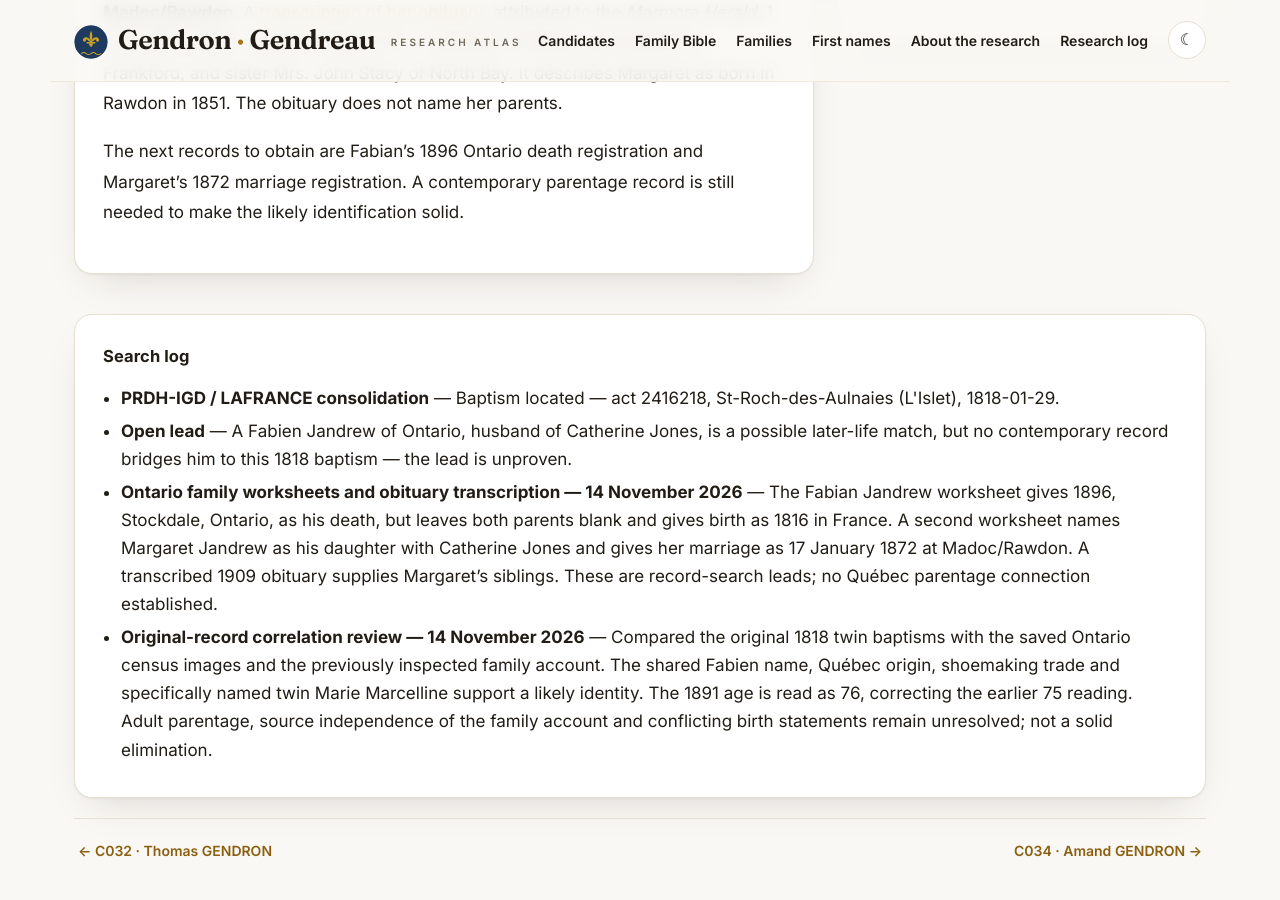
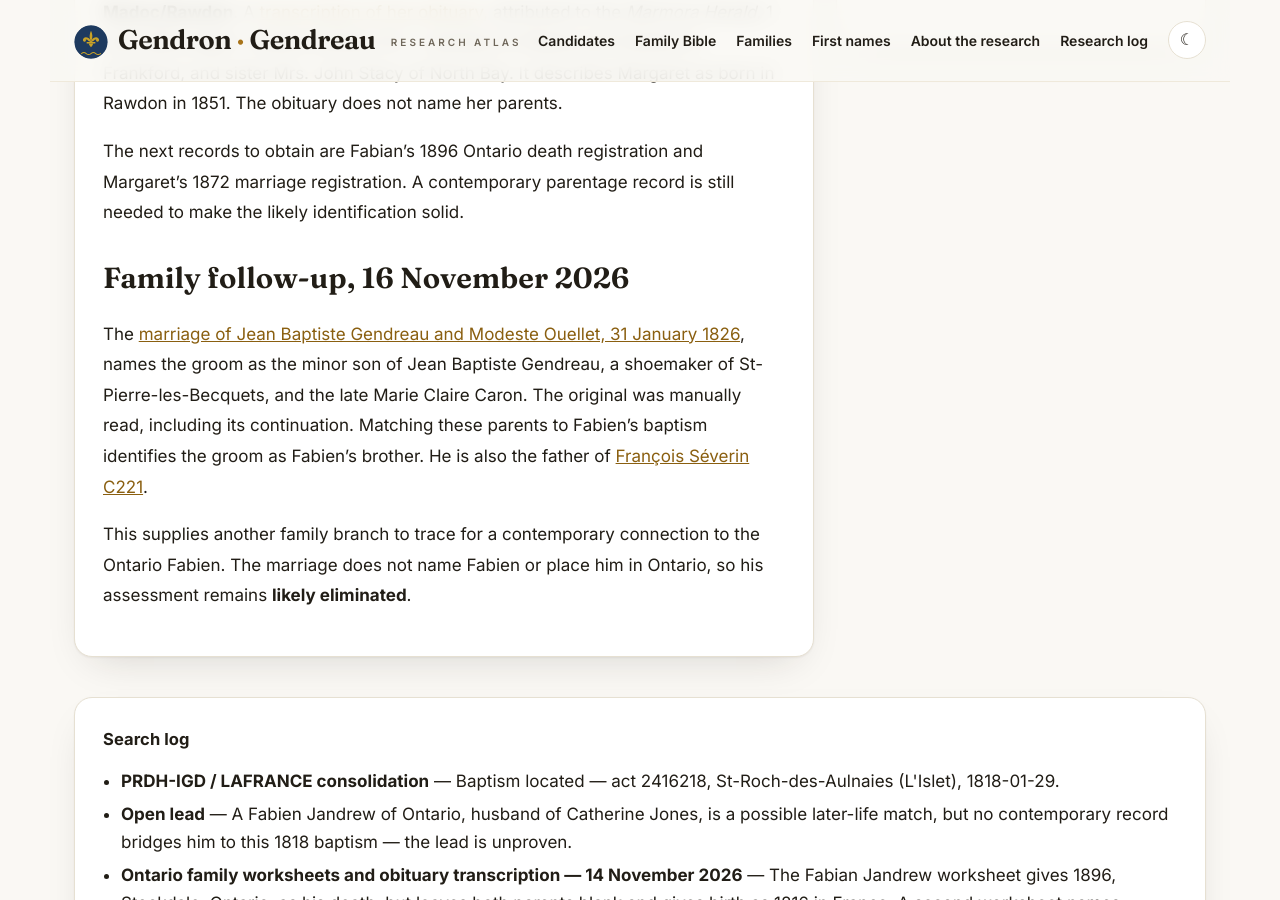
Before and after one commit to vetharmon/gendron-research, a Jekyll site: the page built from _candidates/c033.md, in a window 1280 px wide and 900 px high, scrolled down 2270 px. Built offline with Jekyll 4.4.1, drawn with Linux system fonts in a browser that asks for light colours.

Commit message:
Document Fabien's sibling connection to C221

```diff
--- a/_candidates/c033.md
+++ b/_candidates/c033.md
@@ -89,3 +89,9 @@ Two [family worksheets](https://static1.squarespace.com/static/53052d10e4b0b111f
 PDF page 8 identifies Margaret Jandrew as a daughter of Fabian Jandrew and Catherine Jones, and records her marriage to Robert Jones on **17 January 1872 at Madoc/Rawdon**. A [transcription of her obituary](https://static1.squarespace.com/static/53052d10e4b0b111f005ebe2/t/5f617effc295d97626e6ba2e/1600225031321/Obituaries%2BVol.%2B2%2BJohns%2Bto%2BJulian.pdf#page=25), attributed to the *Marmora Herald*, 1 July 1909, page 1, names brothers W. J. Jandrew of Ottawa and Charles of Frankford, and sister Mrs. John Stacy of North Bay. It describes Margaret as born in Rawdon in 1851. The obituary does not name her parents.
 
 The next records to obtain are Fabian’s 1896 Ontario death registration and Margaret’s 1872 marriage registration. A contemporary parentage record is still needed to make the likely identification solid.
+
+## Family follow-up, 16 November 2026
+
+The [marriage of Jean Baptiste Gendreau and Modeste Ouellet, 31 January 1826](https://www.genealogiequebec.com/Membership/LAFRANCE/acte/13400815), names the groom as the minor son of Jean Baptiste Gendreau, a shoemaker of St-Pierre-les-Becquets, and the late Marie Claire Caron. The original was manually read, including its continuation. Matching these parents to Fabien's baptism identifies the groom as Fabien's brother. He is also the father of [François Séverin C221](../c221/).
+
+This supplies another family branch to trace for a contemporary connection to the Ontario Fabien. The marriage does not name Fabien or place him in Ontario, so his assessment remains **likely eliminated**.
```
